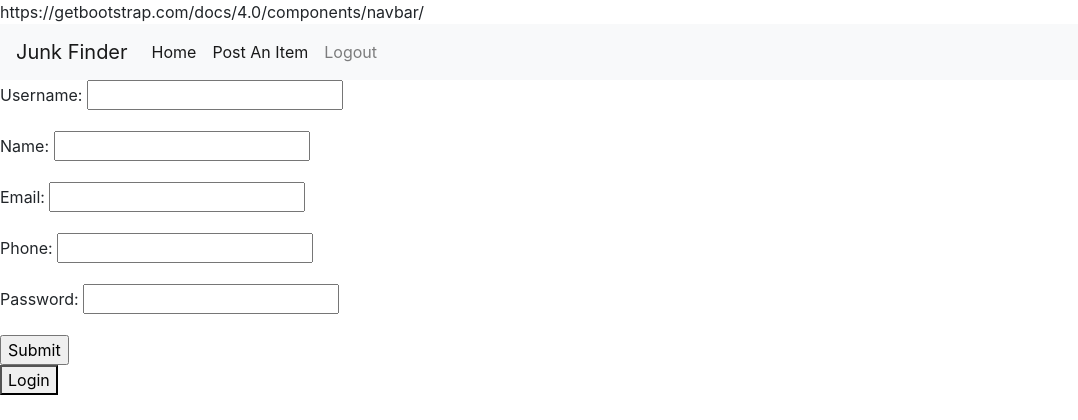
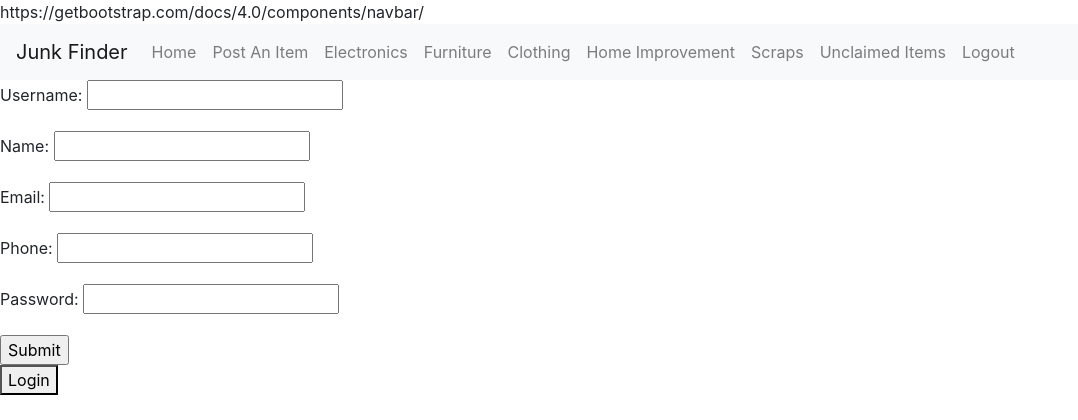
Before and after one commit to Aries324/junk-finder, a Django app: page /signup/ in a window 1280 px wide. Shown: the top 420 px of the page, without its empty margins (0-1078 px from the left). Run offline with Django 3.2, Linux system fonts and the light colour scheme; some libraries are stand-ins or nearby versions.

Commit message:
added filter category functionality

```diff
--- a/junkapp/templates/header.html
+++ b/junkapp/templates/header.html
@@ -18,11 +18,29 @@ https://getbootstrap.com/docs/4.0/components/navbar/
 
   <div class="collapse navbar-collapse" id="navbarSupportedContent">
     <ul class="navbar-nav mr-auto">
-      <li class="nav-item active">
+      <li class="nav-item">
         <a class="nav-link" href="/">Home <span class="sr-only">(current)</span></a>
       </li>
-      <li class="nav-item active">
+      <li class="nav-item">
         <a class="nav-link" href="/postitem/">Post An Item</a>
+      </li>
+      <li class="nav-item">
+        <a class="nav-link" href="/filterelectronics/">Electronics</a>
+      </li>
+      <li class="nav-item">
+        <a class="nav-link" href="/filterfurniture/">Furniture</a>
+      </li>
+      <li class="nav-item">
+        <a class="nav-link" href="/filterclothing/">Clothing</a>
+      </li>
+      <li class="nav-item">
+        <a class="nav-link" href="/filterhomeimprovement/">Home Improvement</a>
+      </li>
+      <li class="nav-item">
+        <a class="nav-link" href="/filterscraps/">Scraps</a>
+      </li>
+      <li class="nav-item">
+        <a class="nav-link" href="/filterclaimedfalse/">Unclaimed Items</a>
       </li>
       <li class="nav-item">
         <a class="nav-link" href="/logout/">Logout</a>
--- a/junkapp/views.py
+++ b/junkapp/views.py
@@ -79,7 +79,6 @@ def create_user_view(request):
     return render(request, 'forms.html', {'form': form})
 
 
-
 class PostItemView(View):
 
     def post(self, request, *args, **kwargs):
@@ -92,3 +91,45 @@ class PostItemView(View):
     def get(self, request, *args, **kwargs):
         form = PostItemForm()
         return render(request, 'post_item_form.html', {'form': form})
+
+
+class SortByClaimedFalse(View):
+
+    def get(self, request, *args, **kwargs):
+        data = ItemsPost.objects.filter(claimed=False)
+        return render(request, 'home.html', {'data': data})
+
+
+class SortByFurniture(View):
+
+    def get(self, request, *args, **kwargs):
+        data = ItemsPost.objects.filter(items=ItemsPost.FURNITURE)
+        return render(request, 'home.html', {'data': data})
+
+
+class SortByElectronics(View):
+
+    def get(self, request, *args, **kwargs):
+        data = ItemsPost.objects.filter(items=ItemsPost.ELECTRONICS)
+        return render(request, 'home.html', {'data': data})
+
+
+class SortByHomeImprovement(View):
+
+    def get(self, request, *args, **kwargs):
+        data = ItemsPost.objects.filter(items=ItemsPost.HOME_IMPROVEMENT)
+        return render(request, 'home.html', {'data': data})
+
+
+class SortByScraps(View):
+
+    def get(self, request, *args, **kwargs):
+        data = ItemsPost.objects.filter(items=ItemsPost.SCRAPS)
+        return render(request, 'home.html', {'data': data})
+
+
+class SortByClothing(View):
+
+    def get(self, request, *args, **kwargs):
+        data = ItemsPost.objects.filter(items=ItemsPost.CLOTHING)
+        return render(request, 'home.html', {'data': data})
--- a/junkfinder/urls.py
+++ b/junkfinder/urls.py
@@ -19,7 +19,6 @@ from junkapp import views, view_helper
 from django.contrib.auth.decorators import login_required
 
 
-
 urlpatterns = [
     path('admin/', admin.site.urls),
     # path('', views.home, name='home'),
@@ -34,4 +33,10 @@ urlpatterns = [
     # function that takes the type, loads the form data, then redirects
     # to another page
     path('<str:form_type>/standard_form/', view_helper.form_redirect),
+    path('filterclaimedfalse/', views.SortByClaimedFalse.as_view()),
+    path('filterfurniture/', views.SortByFurniture.as_view()),
+    path('filterelectronics/', views.SortByElectronics.as_view()),
+    path('filterhomeimprovement/', views.SortByHomeImprovement.as_view()),
+    path('filterscraps/', views.SortByScraps.as_view()),
+    path('filterclothing/', views.SortByClothing.as_view()),
 ]
```
